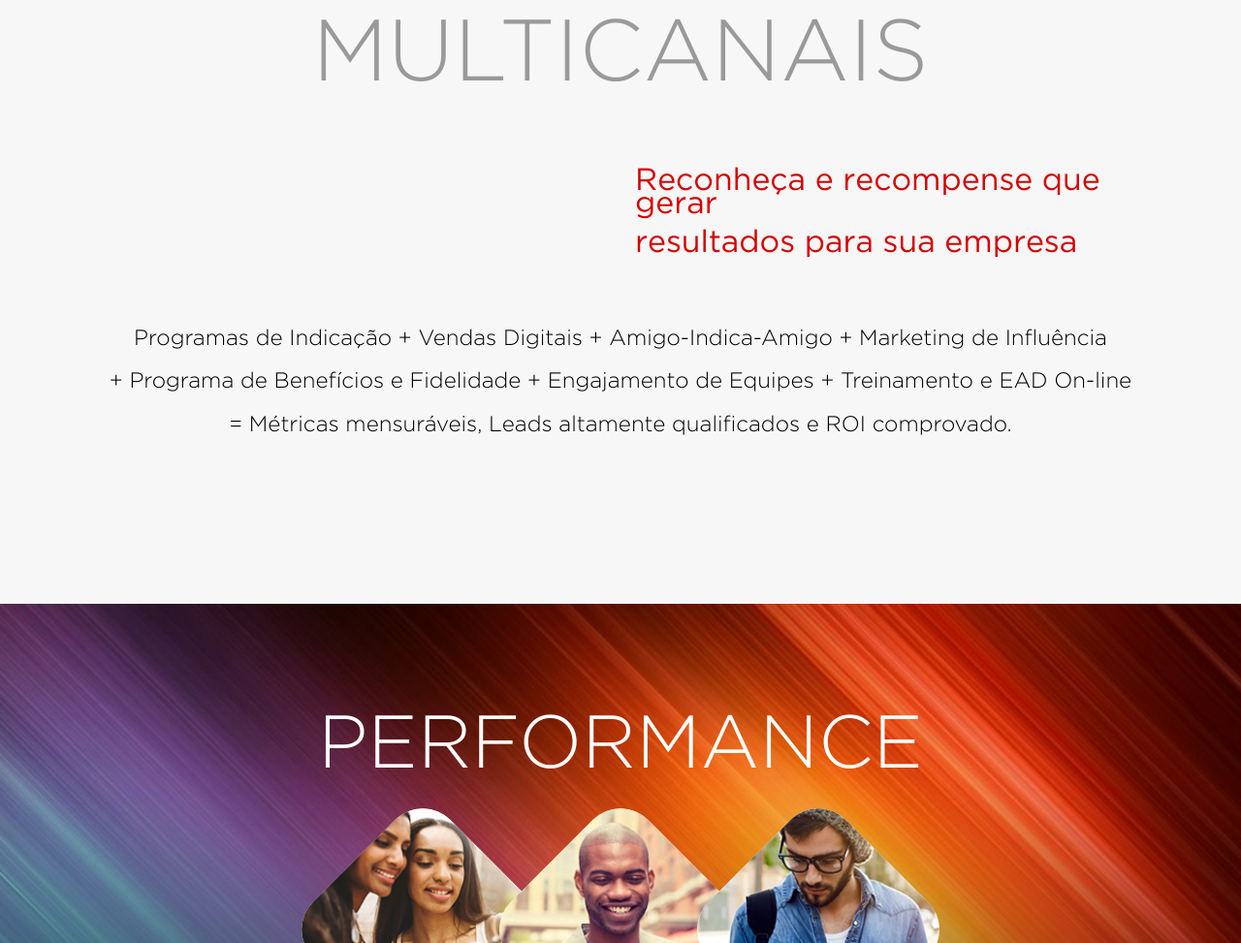
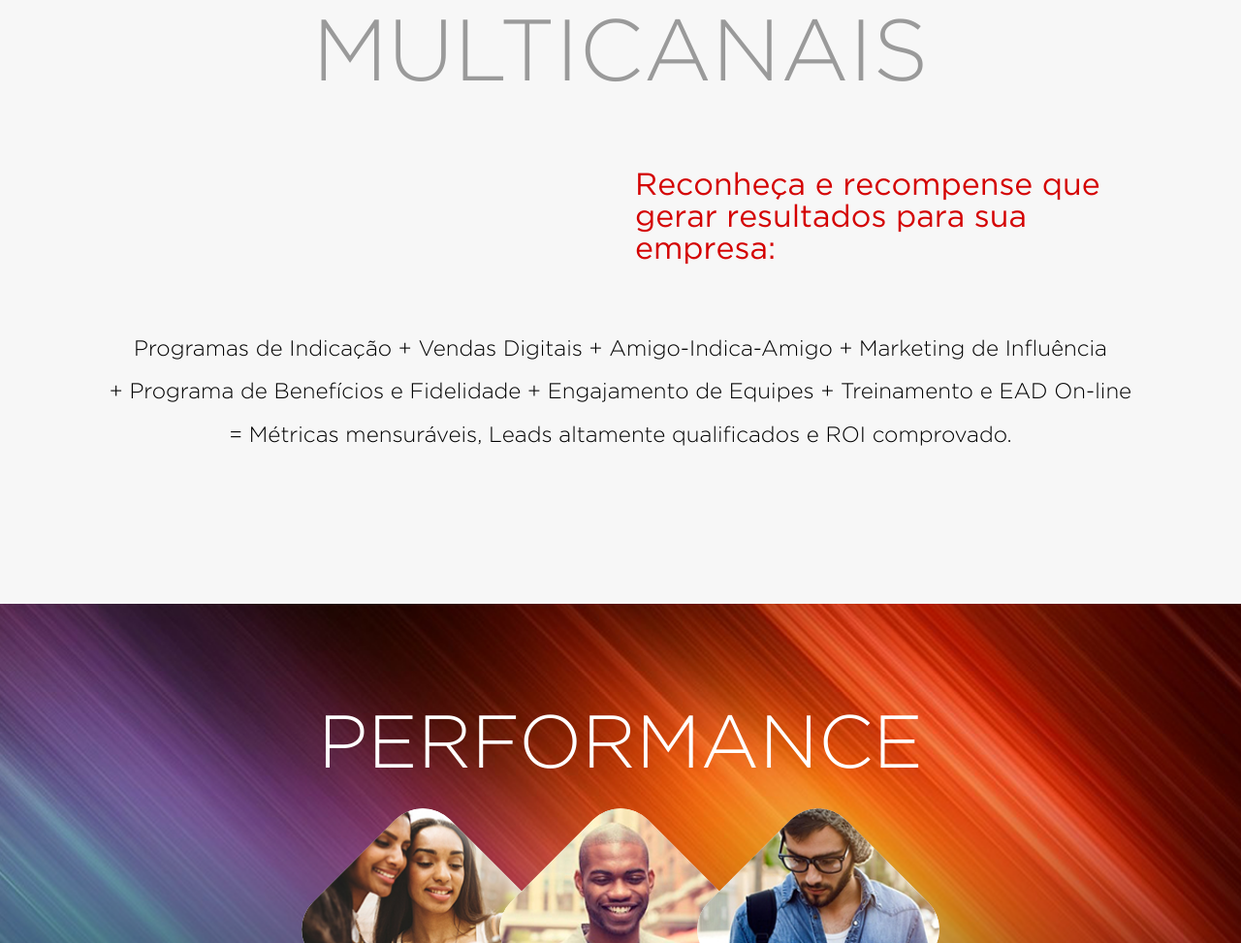
Before and after one commit to alexiakattah/oqlanding, a plain HTML site: page index.html in a window 1280 px wide. Shown: the part 4330-5303 px from the top of the page at 97% size. Drawn offline with Linux system fonts and the light colour scheme; a web font is replaced by a local one.

Commit message:
corrigindo quebra de linha

```diff
--- a/css/style.css
+++ b/css/style.css
@@ -1226,6 +1226,7 @@ a:hover {
 .section-sub-headline {
   font-size: 2.5vw;
   color: #d40000;
+  line-height: 33px;
 }
 
 .right-content {
--- a/index.html
+++ b/index.html
@@ -305,8 +305,8 @@ clientes e colaboradores.
 					</div>
 					<div class="col-md-6"></div>
 					<div class="col-md-6 pt-2">
-						<p class="section-sub-headline">Reconhe&ccedil;a e recompense que gerar</p>
-						<p class="section-sub-headline">resultados para sua empresa</p>
+						<p class="section-sub-headline">Reconhe&ccedil;a e recompense que gerar resultados para sua empresa:</p>
+						<!-- <p class="section-sub-headline">resultados para sua empresa</p> -->
 					</div>
 					<div class="col-md-12 body-text text-center">
 						<ul class="content-list-vertical">
```
